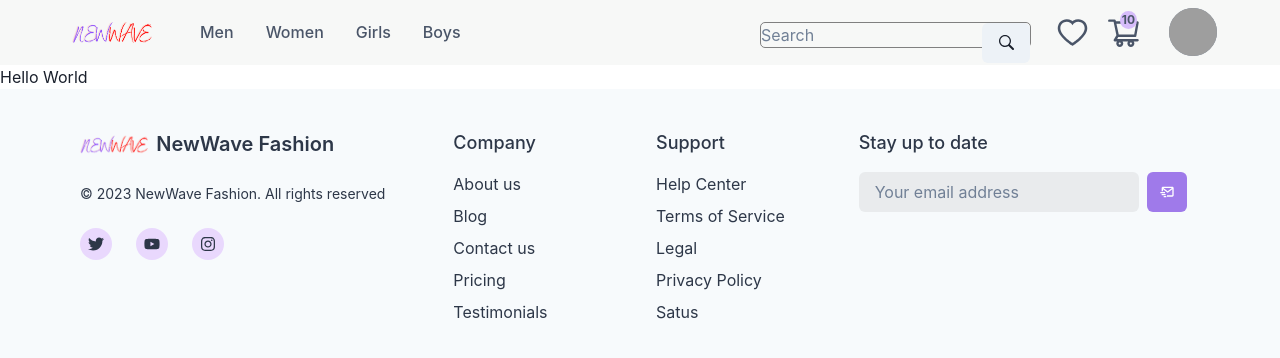
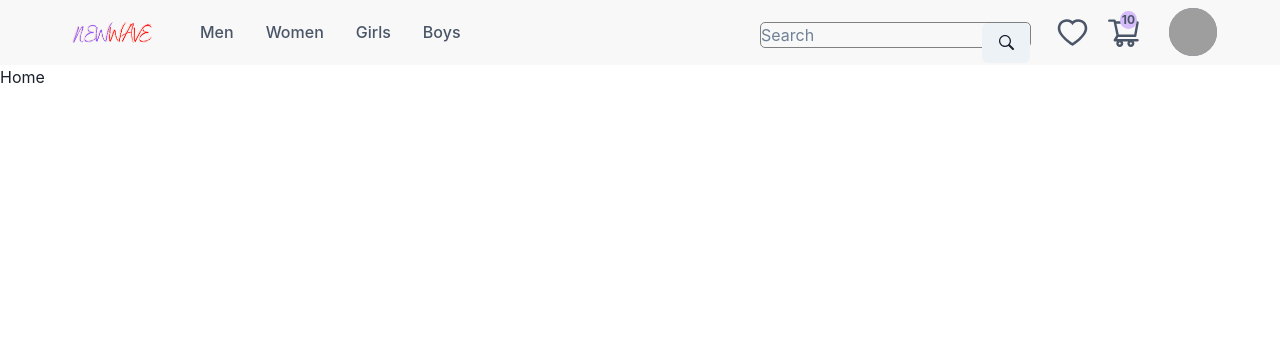
Before and after one commit to AvinashPatel15/NewWave-Fashion, a React (Create React App) app in the folder frontend/: page / in a window 1280 px wide. Shown: the top 358 px of the page. Built offline with nearby package versions, Linux system fonts and the light colour scheme; grey boxes are pictures that could not be loaded.

Commit message:
Upload new Folder Pages

```diff
--- a/frontend/src/Components/HomePage/Home.jsx
+++ /dev/null
@@ -1,14 +0,0 @@
-import { Box } from "@chakra-ui/react";
-import React from "react";
-import Footer from "../Footer/Footer";
-
-const Home = () => {
-  return (
-    <>
-      <Box>Hello World</Box>
-      <Footer />
-    </>
-  );
-};
-
-export default Home;
--- /dev/null
+++ b/frontend/src/Pages/HomePage/Home.jsx
@@ -0,0 +1,7 @@
+import React from "react";
+
+const Home = () => {
+  return <div>Home</div>;
+};
+
+export default Home;
--- a/frontend/src/Routes/AllRoutes.jsx
+++ b/frontend/src/Routes/AllRoutes.jsx
@@ -1,7 +1,7 @@
 import React from "react";
 import { Route, Routes } from "react-router-dom";
-import EmailVerify from "../Components/Email-Verify/EmailVerify";
-import Home from "../Components/HomePage/Home";
+import EmailVerify from "../Pages/Email-Verify/EmailVerify";
+import Home from "../Pages/HomePage/Home";
 
 const AllRoutes = () => {
   return (
```
Also changed, not shown: frontend/src/Pages/404-Error/Error.jsx (renamed from frontend/src/Components/404-Error/Error.jsx), frontend/src/Pages/Email-Verify/EmailVerify.jsx (renamed from frontend/src/Components/Email-Verify/EmailVerify.jsx), frontend/src/Pages/Email-Verify/EmailVerify.module.css (renamed from frontend/src/Components/Email-Verify/EmailVerify.module.css).
